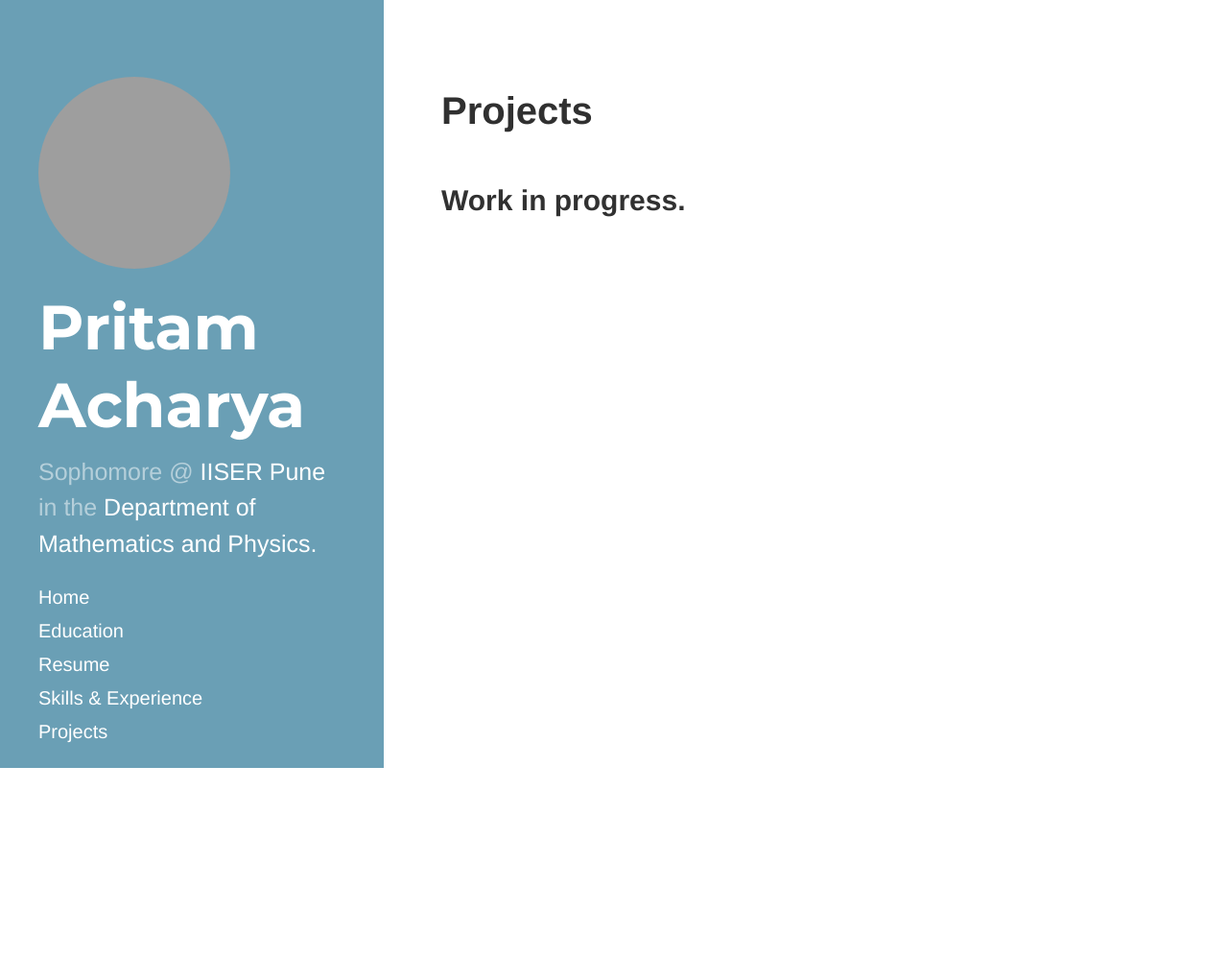
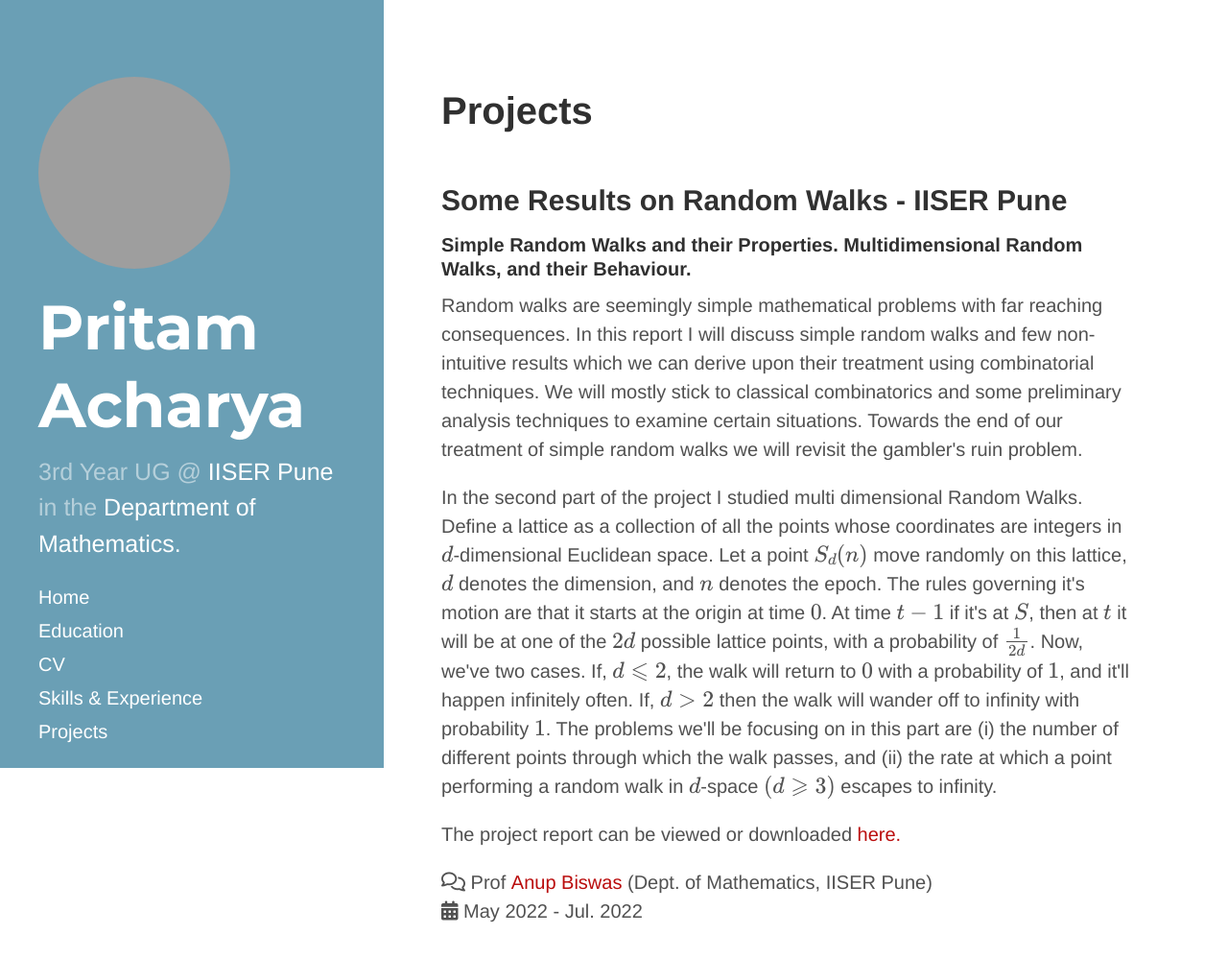
Before and after one commit to pritam-acharya/pritam-acharya.github.io, a plain HTML site: page projects.html in a window 1280 px wide. Shown: the whole page at 96% size. Before the commit the page ends 800 px from the top, so only its background shows below. Drawn offline with nearby package versions, Linux system fonts and the light colour scheme; grey boxes are pictures that could not be loaded.

Commit message:
monsoon sem updates

```diff
--- a/projects.html
+++ b/projects.html
@@ -7,7 +7,8 @@
     <meta http-equiv="X-UA-Compatible" content="IE=edge">
     <meta http-equiv="content-type" content="text/html; charset=utf-8">
     <script src="https://use.fontawesome.com/741d2f5dac.js"></script>
-
+    <script src="https://polyfill.io/v3/polyfill.min.js?features=es6"></script>
+    <script id="MathJax-script" async src="https://cdn.jsdelivr.net/npm/mathjax@3/es5/tex-mml-chtml.js"></script>
     <!-- Enable responsiveness on mobile devices-->
     <meta name="viewport" content="width=device-width, initial-scale=1.0, maximum-scale=1">
 
@@ -455,9 +456,9 @@
                         Pritam Acharya
                     </a>
                 </h1>
-                <p class="lead">Sophomore @ <a href="https://www.iiserpune.ac.in/" target="_blank"> IISER
+                <p class="lead">3rd Year UG @ <a href="https://www.iiserpune.ac.in/" target="_blank"> IISER
                         Pune </a> in the <a href="https://www.iiserpune.ac.in/people/faculty" target="_blank">
-                        Department of Mathematics and Physics.</a></p>
+                        Department of Mathematics.</a></p>
             </div>
 
             <nav class="sidebar-nav">
@@ -468,7 +469,7 @@
                 <a class="sidebar-nav-item" href="index.html">Home</a>
 
                 <a class="sidebar-nav-item" href="education.html">Education</a>
-                <a class="sidebar-nav-item" href="assets/CV-PritamAcharya.pdf" target="_blank">Resume</a>
+                <a class="sidebar-nav-item" href="assets/CV-PritamAcharya.pdf" target="_blank">CV</a>
                 <a class="sidebar-nav-item" href="skillandexp.html">Skills &amp; Experience</a>
                 <a class="sidebar-nav-item" href="projects.html">Projects</a>
                 <!--
@@ -509,30 +510,44 @@
         <div class="page">
             <h1 class="page-title">Projects</h1>
             <div>
-                <h2 class="talk-section" id="y2016">Work in progress.</h2>
-            <!--
-                <h2 class="talk-section" id="y2016">Crustal Evolution Group - IISER Kolkata</h2>
+                <h2 class="talk-section" id="y2016">Some Results on Random Walks - IISER Pune</h2>
 
                 <div class="talk">
-                    <h4 class="post-title"> Tectonics and Magmatism of the Palaeoproterozoic Dhanjori Formation, Singhbhum
-                        Crustal Province, India.</h4>
-                    <p>Research has shown that the Earth's mantle today is heterogenous in both microsopic scale and mantle
-                        scale with respect to REE, trace element composition and Rb-Sr, Sm-Nd isotopes and Pb-Pb isotopes.
-                        Using both depleted and enriched isotopic signatures of various basic and ultrabasic rocks from
-                        various parts of the world, it has been shown that such heterogeneity existed in the Precambrian as
-                        well. We aim to do U/Pb, Rb-Sr, Sm-Nd systematics, complete trace and REE studies of selected
-                        samples of basic volcanics from <a class="thumbnail">Dhanjori volcanic belt<span><img
-                                    src="../img/05.jpg">Dhanjori formation, Singhbhum Craton, India. </span></a> to
-                        understand the Precambrian evolution of mantle in the Singhbhum Craton of India and provide an
-                        absolute age for the Dhanjori volcanics. This project is ongoing and is part of my MS Thesis. </p>
+                    <h4 class="post-title"> Simple Random Walks and their Properties. Multidimensional Random Walks, and their Behaviour.
+                    </h4>
+                    <p>Random walks are seemingly simple mathematical problems with far reaching consequences.
+                    In this report I will discuss simple random walks and few non-intuitive results which we can
+                    derive upon their treatment using combinatorial techniques. We will mostly stick to classical
+                    combinatorics and some preliminary analysis techniques to examine certain situations.
+                    Towards the end of our treatment of simple random walks we will revisit the gambler's ruin
+                    problem. </p>
+                    <p>
+                    In the second part of the project I studied multi dimensional Random Walks.
+                    Define a lattice as a collection of all the points whose coordinates are integers in \(d\)-dimensional Euclidean space.
+                    Let a point \(S_d(n)\) move randomly on this lattice, \(d\) denotes the dimension, and \(n\) denotes the epoch. The
+                    rules governing it's motion are that it starts at the origin at time \(0\). At time \(t-1\) if it's at \(S\), then at \(t\) it
+                    will be at one of the \(2d\) possible lattice points, with a probability of \(\frac{1}{2d}\). Now, we've two cases. If,
+                    \(d\leqslant2\), the walk will return to \(0\) with a probability of \(1\), and it'll happen infinitely often.
+                    If, \(d>2\) then the walk will wander off to infinity with probability \(1\). The problems we'll be focusing on in this
+                    part are (i) the number of different points through which the walk passes, and (ii) the rate at which a point performing
+                    a random walk in \(d\)-space \((d\geqslant3)\) escapes to infinity.
+                    <!-- <a class="thumbnail">Dhanjori volcanic belt<span><img
+                                    src="../img/05.jpg" Dhanjori formation, Singhbhum Craton, India. </span></a> --></p>
+                    <p>
+                        The project report can be viewed or downloaded <a class="link" href="https://drive.google.com/file/d/18qrsiqrJR0WymrcT-L1QylUye_-50Nqf/view?usp=sharing"
+                         target="_blank"><span class="wavy"
+                                data-content="here">here.</span></a>
+                    </p>
+
 
                     <i class="fa fa-comments-o" aria-hidden="true"></i>
 
 
-                    Prof Sukanta Dey (IISER Kolkata)
+                    Prof <a class="link" href="https://sites.google.com/view/anupbiswas/home" target="_blank"><span class="wavy"
+                            data-content="Anup Biswas">Anup Biswas</span></a> (Dept. of Mathematics, IISER Pune)
 
                     <br>
-                    <i class="fa fa-calendar" aria-hidden="true"></i> Dec 2019 - Present
+                    <i class="fa fa-calendar" aria-hidden="true"></i> May 2022 - Jul. 2022
                     <br>
 
 
@@ -540,7 +555,7 @@
                 </div>
 
 
-
+            <!--
                 <h2 class="talk-section" id="y2015"> CSIR - Central Building Research Institute, Roorkee </h2>
 
                 <div class="talk">
```
Also changed, not shown: credits.html (+3 -3 lines), education.html (+12 -10 lines), index.html (+12 -12 lines), skillandexp.html (+3 -3 lines), 1 other file.
